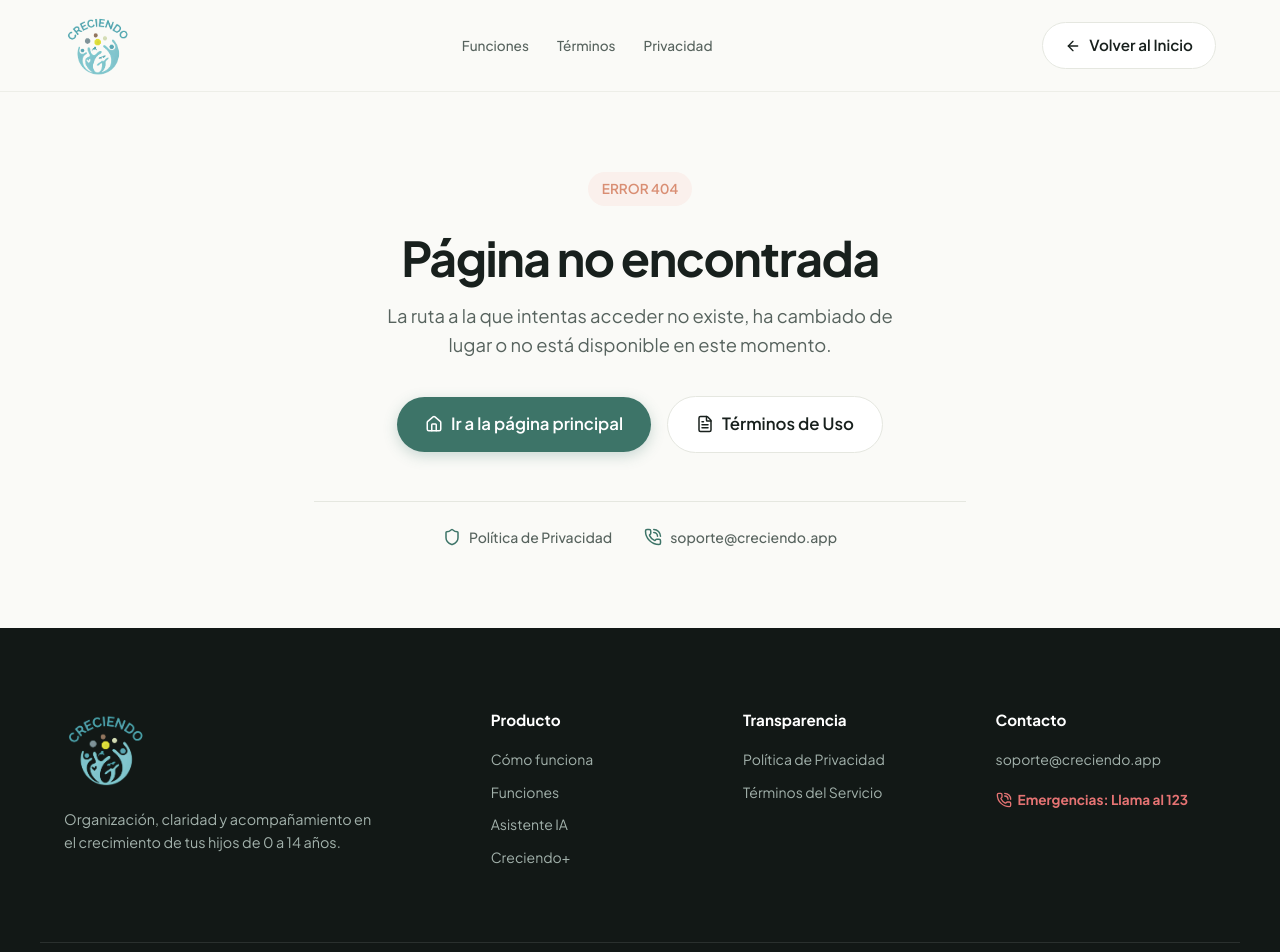
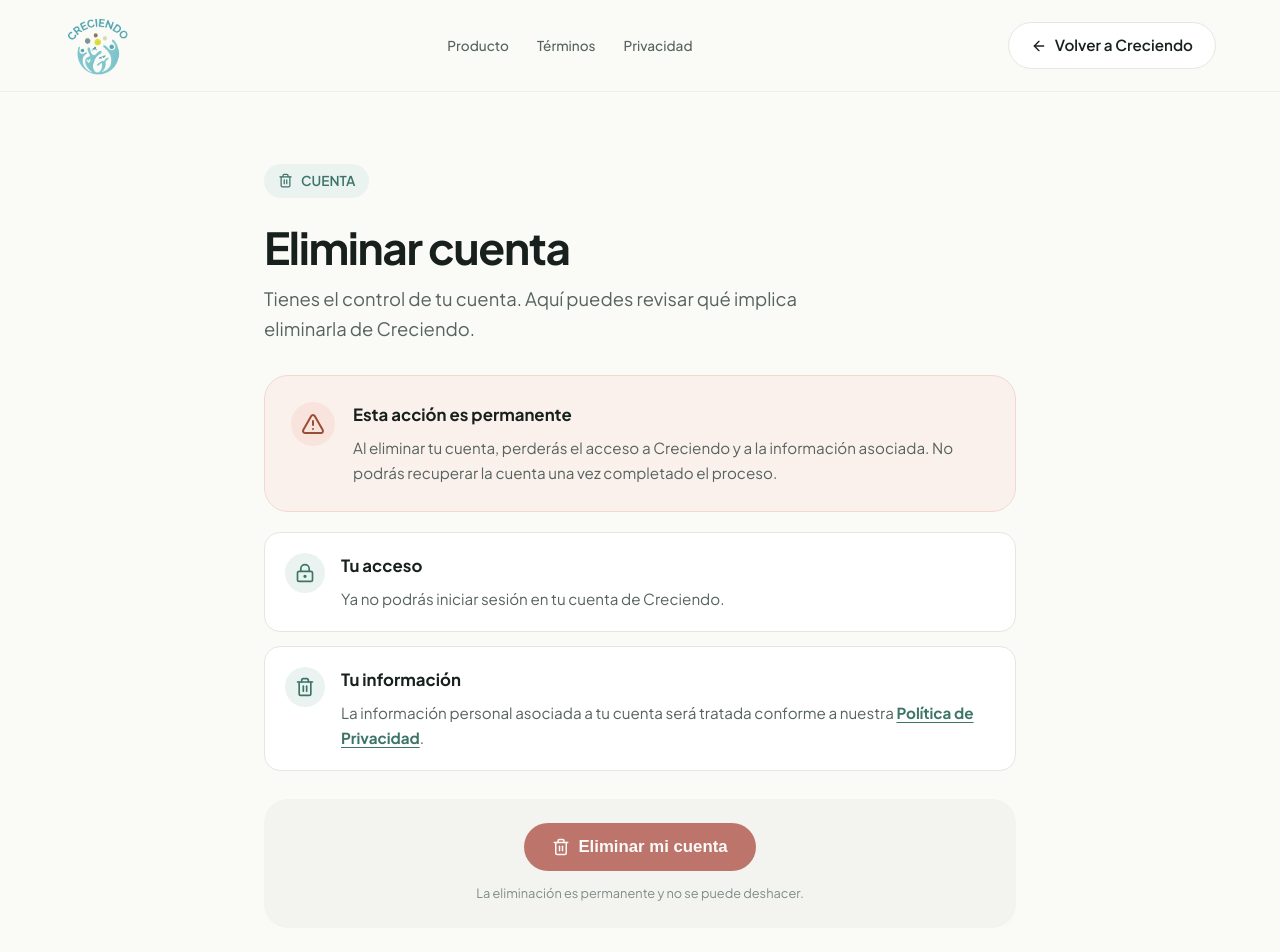
Before and after one commit to Romerinjs/creciendo-legal, a Next.js app: page /eliminar-cuenta in a window 1280 px wide. Before the commit this address had no page. Shown: the top 952 px of the page. Built offline with nearby package versions, Linux system fonts and the light colour scheme.

Commit message:
feat: add account deletion page

```diff
--- /dev/null
+++ b/app/eliminar-cuenta/page.tsx
@@ -0,0 +1,126 @@
+import Image from "next/image";
+import Link from "next/link";
+import { ArrowLeft, AlertTriangle, LockKeyhole, Trash2 } from "lucide-react";
+
+export const metadata = {
+  title: "Eliminar cuenta | Creciendo",
+  description:
+    "Información sobre la eliminación permanente de tu cuenta de Creciendo.",
+};
+
+export default function EliminarCuentaPage() {
+  return (
+    <div>
+      <header className="navbar-header">
+        <div className="container navbar-container">
+          <Link href="/" className="logo" aria-label="Creciendo, inicio">
+            <Image
+              src="/images/creciendo-logo.png"
+              alt="Creciendo"
+              width={200}
+              height={52}
+              className="logo-img"
+              style={{ width: "auto" }}
+              priority
+            />
+          </Link>
+          <nav className="nav-menu" aria-label="Navegación principal">
+            <Link href="/#funciones" className="nav-link">Producto</Link>
+            <Link href="/legal/terminos" className="nav-link">Términos</Link>
+            <Link href="/legal/privacidad" className="nav-link">Privacidad</Link>
+          </nav>
+          <div className="nav-actions">
+            <Link href="/" className="btn btn-secondary">
+              <ArrowLeft size={16} /> Volver a Creciendo
+            </Link>
+          </div>
+        </div>
+      </header>
+
+      <main>
+        <section className="hero-section account-delete-hero">
+          <div className="container max-800">
+            <div className="badge-pill"><Trash2 size={15} /> CUENTA</div>
+            <h1 className="hero-title">Eliminar cuenta</h1>
+            <p className="hero-subtitle">
+              Tienes el control de tu cuenta. Aquí puedes revisar qué implica
+              eliminarla de Creciendo.
+            </p>
+
+            <div className="account-delete-card">
+              <div className="account-delete-icon"><AlertTriangle size={24} /></div>
+              <div>
+                <h2>Esta acción es permanente</h2>
+                <p>
+                  Al eliminar tu cuenta, perderás el acceso a Creciendo y a la
+                  información asociada. No podrás recuperar la cuenta una vez
+                  completado el proceso.
+                </p>
+              </div>
+            </div>
+
+            <div className="account-delete-details">
+              <div className="account-delete-detail">
+                <span className="essential-icon"><LockKeyhole size={20} /></span>
+                <div>
+                  <h3>Tu acceso</h3>
+                  <p>Ya no podrás iniciar sesión en tu cuenta de Creciendo.</p>
+                </div>
+              </div>
+              <div className="account-delete-detail">
+                <span className="essential-icon"><Trash2 size={20} /></span>
+                <div>
+                  <h3>Tu información</h3>
+                  <p>
+                    La información personal asociada a tu cuenta será tratada
+                    conforme a nuestra{" "}
+                    <Link href="/legal/privacidad">Política de Privacidad</Link>.
+                  </p>
+                </div>
+              </div>
+            </div>
+
+            <div className="account-delete-action">
+              <button className="btn btn-danger btn-lg" type="button" disabled>
+                <Trash2 size={18} /> Eliminar mi cuenta
+              </button>
+              <p>La eliminación es permanente y no se puede deshacer.</p>
+            </div>
+
+            <div className="account-delete-back">
+              <Link href="/legal/privacidad" className="doc-nav-btn">
+                <ArrowLeft size={16} /> Volver a Privacidad
+              </Link>
+            </div>
+          </div>
+        </section>
+      </main>
+
+      <footer className="site-footer">
+        <div className="container footer-grid">
+          <div className="footer-brand">
+            <Link href="/" className="logo">
+              <Image src="/images/creciendo-logo.png" alt="Creciendo" width={200} height={52} className="logo-img" style={{ width: "auto" }} />
+            </Link>
+            <p className="brand-desc">Organización, claridad y acompañamiento en el crecimiento de tus hijos de 0 a 14 años.</p>
+          </div>
+          <div className="footer-links">
+            <div className="link-col">
+              <h5>Transparencia</h5>
+              <Link href="/legal/privacidad">Política de Privacidad</Link>
+              <Link href="/legal/terminos">Términos del Servicio</Link>
+              <Link href="/eliminar-cuenta">Eliminar cuenta</Link>
+            </div>
+            <div className="link-col">
+              <h5>Contacto</h5>
+              <a href="mailto:soporte@creciendo.app">soporte@creciendo.app</a>
+            </div>
+          </div>
+        </div>
+        <div className="container footer-bottom">
+          <p>&copy; 2026 Creciendo App. Todos los derechos reservados.</p>
+        </div>
+      </footer>
+    </div>
+  );
+}
--- a/app/globals.css
+++ b/app/globals.css
@@ -1298,6 +1298,119 @@
   color: #53625C;
 }
 
+/* Account deletion page */
+.account-delete-hero {
+  min-height: 68vh;
+  padding: 72px 0 96px;
+}
+
+.account-delete-hero .hero-title {
+  font-size: 2.75rem;
+  margin-bottom: 12px;
+}
+
+.account-delete-hero .hero-subtitle {
+  margin-bottom: 32px;
+}
+
+.account-delete-card {
+  display: flex;
+  align-items: flex-start;
+  gap: 18px;
+  padding: 26px;
+  background: var(--brand-accent-light);
+  border: 1px solid #F1D9CF;
+  border-radius: var(--radius-lg);
+}
+
+.account-delete-icon {
+  width: 44px;
+  height: 44px;
+  display: grid;
+  place-items: center;
+  flex: 0 0 auto;
+  border-radius: 50%;
+  color: #9A4D35;
+  background: #F8E4DC;
+}
+
+.account-delete-card h2,
+.account-delete-detail h3 {
+  color: var(--text-main);
+  font-size: 1.05rem;
+  margin-bottom: 6px;
+}
+
+.account-delete-card p,
+.account-delete-detail p {
+  color: var(--text-muted);
+  font-size: 0.95rem;
+  line-height: 1.65;
+}
+
+.account-delete-details {
+  display: grid;
+  gap: 14px;
+  margin-top: 20px;
+}
+
+.account-delete-detail {
+  display: flex;
+  align-items: flex-start;
+  gap: 16px;
+  padding: 20px;
+  background: var(--bg-card);
+  border: 1px solid var(--border-light);
+  border-radius: var(--radius-md);
+}
+
+.account-delete-detail .essential-icon {
+  flex: 0 0 auto;
+  margin: 0;
+}
+
+.account-delete-detail a {
+  color: var(--brand-primary);
+  font-weight: 700;
+  text-decoration: underline;
+  text-underline-offset: 3px;
+}
+
+.account-delete-action {
+  margin-top: 28px;
+  padding: 24px;
+  text-align: center;
+  background: var(--bg-alt);
+  border-radius: var(--radius-lg);
+}
+
+.btn-danger,
+.btn-danger:disabled {
+  color: #fff;
+  background: #A94438;
+  opacity: 0.72;
+  cursor: not-allowed;
+}
+
+.account-delete-action p {
+  margin-top: 12px;
+  color: var(--text-light);
+  font-size: 0.8rem;
+}
+
+.account-delete-back {
+  display: flex;
+  justify-content: center;
+  margin-top: 28px;
+}
+
+@media (max-width: 600px) {
+  .account-delete-hero { padding: 48px 0 64px; }
+  .account-delete-hero .hero-title { font-size: 2.2rem; }
+  .account-delete-card { padding: 20px; }
+  .account-delete-detail { padding: 16px; }
+}
+
 /* --------------------------------------------------------------------------
    Responsive Breakpoints
    -------------------------------------------------------------------------- */
--- a/app/legal/privacidad/page.tsx
+++ b/app/legal/privacidad/page.tsx
@@ -926,7 +926,7 @@
                 Política de Privacidad
               </Link>
               <Link href="/legal/terminos">Términos del Servicio</Link>
-              <Link href="/legal/privacidad#sec-10">Eliminar cuenta</Link>
+              <Link href="/eliminar-cuenta">Eliminar cuenta</Link>
             </div>
 
             <div className="link-col">
--- a/app/legal/terminos/page.tsx
+++ b/app/legal/terminos/page.tsx
@@ -858,7 +858,7 @@
               >
                 Términos del Servicio
               </Link>
-              <Link href="/legal/privacidad#sec-10">Eliminar cuenta</Link>
+              <Link href="/eliminar-cuenta">Eliminar cuenta</Link>
             </div>
 
             <div className="link-col">
--- a/app/page.tsx
+++ b/app/page.tsx
@@ -801,7 +801,7 @@
               <h5>Transparencia</h5>
               <Link href="/legal/privacidad">Política de Privacidad</Link>
               <Link href="/legal/terminos">Términos del Servicio</Link>
-              <Link href="/legal/privacidad#sec-10">Eliminar cuenta</Link>
+              <Link href="/eliminar-cuenta">Eliminar cuenta</Link>
             </div>
 
             <div className="link-col">
```
